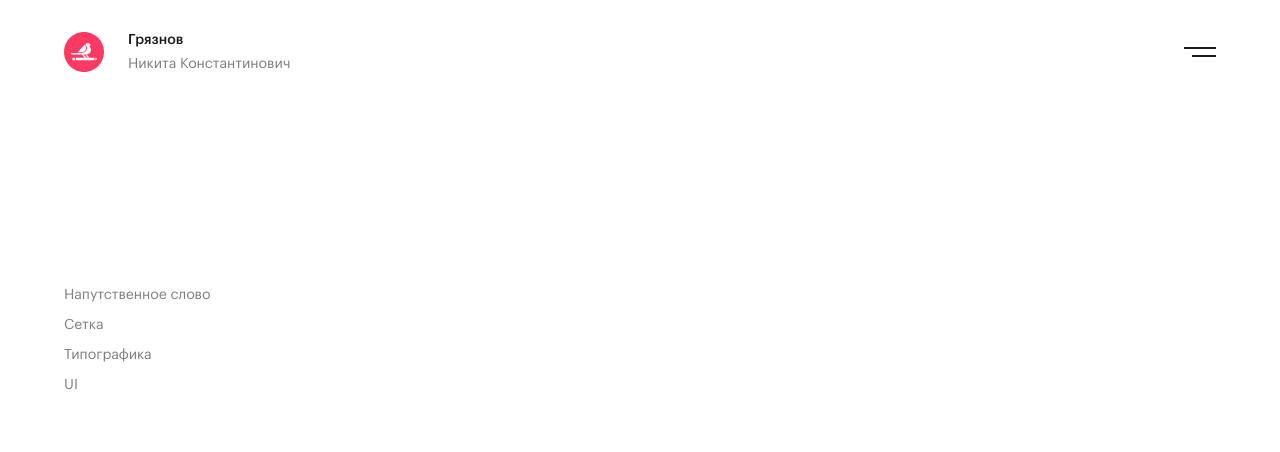
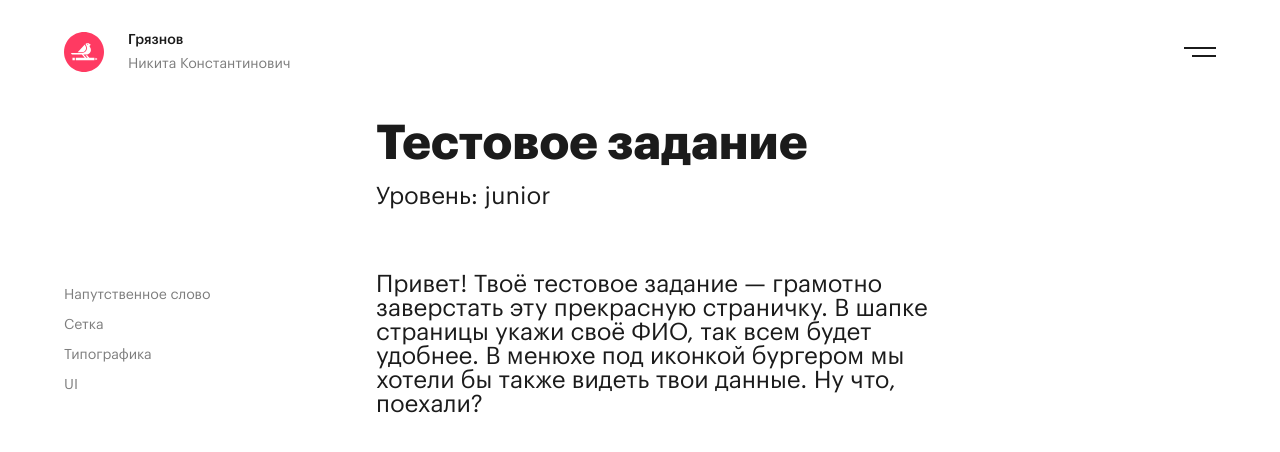
Before and after one commit to NikitaGryaznov111/GryaznovNikita, a website built with Vite: page index.html in a window 1280 px wide. Built offline with nearby package versions, Linux system fonts and the light colour scheme.

```diff
--- a/index.html
+++ b/index.html
@@ -16,11 +16,11 @@
 
 
     </aside>
-    <main id="gridContainer">
-      <!-- <section></section>
-      <section></section>
-      <section></section>
-      <section></section> -->
+    <main id="main">
+
+
+
+
     </main>
     <footer id="footer"></footer>
   </div>
--- /dev/null
+++ b/src/components/PartingWordSection/GreetingSection.module.scss
@@ -0,0 +1,18 @@
+.greeting {
+  margin-bottom: 80px;
+}
+.greetingTitle {
+  font-size: clamp(32px, 6vw, 48px);
+  font-weight: bold;
+  margin-bottom: 16px;
+}
+.greetingLevel {
+  font-weight: 400;
+  font-size: clamp(20px, 4vw, 24px);
+  margin-bottom: 64px;
+}
+.greetingDescription {
+  font-weight: 400;
+  font-size: clamp(20px, 4vw, 24px);
+  max-width: 592px;
+}
--- /dev/null
+++ b/src/components/PartingWordSection/GreetingSection.ts
@@ -0,0 +1,13 @@
+import styles from './GreetingSection.module.scss'
+
+export default function renderGreetingSection(): void {
+  const main = document.getElementById('main')
+  if (!main) return
+  main.innerHTML = `
+      <section class="${styles.greeting}" id="greeting">
+        <h1 class="${styles.greetingTitle}">Тестовое задание</h1>
+        <p class="${styles.greetingLevel}">Уровень: junior</p>
+        <p class="${styles.greetingDescription}">Привет! Твоё тестовое задание — грамотно заверстать эту прекрасную страничку. В шапке страницы укажи своё ФИО, так всем будет удобнее. В менюхе под иконкой бургером мы хотели бы также видеть твои данные. Ну что, поехали?</p>
+      </section>
+    `
+}
--- a/src/components/Sidebar/Sidebar.ts
+++ b/src/components/Sidebar/Sidebar.ts
@@ -5,7 +5,7 @@
   sidebar.innerHTML = `
      <nav>
         <ul class="${styles.navList}">
-          <li class="${styles.navItem}"><a href="#partingWord">Напутственное слово</a></li>
+          <li class="${styles.navItem}"><a href="#greeting">Напутственное слово</a></li>
           <li class="${styles.navItem}"><a href="#grid">Сетка</a></li>
           <li class="${styles.navItem}"><a href="#typography">Типографика</a></li>
           <li class="${styles.navItem}"><a href="#ui">UI</a></li>
--- a/src/main.ts
+++ b/src/main.ts
@@ -1,8 +1,10 @@
 import './/styles/main.scss'
 import renderHeader from './components/Header/Header'
 import renderMenu from './components/Menu/Menu'
+import renderGreetingSection from './components/PartingWordSection/GreetingSection'
 import renderSidebar from './components/Sidebar/Sidebar'
 
 renderHeader()
 renderMenu()
 renderSidebar()
+renderGreetingSection()
--- a/src/styles/main.scss
+++ b/src/styles/main.scss
@@ -16,27 +16,38 @@
   position: fixed;
   margin-top: 216px;
 }
-#gridContainer {
-  display: grid;
-  @include mixins.adaptiveGrid(desktop) {
-    grid-template-columns: repeat(12, minmax(60px, 80px));
-    gap: variables.$gap-desktop;
-    max-width: 1312px;
-    min-width: 1072px;
+#main {
+  margin-left: 312px;
+  margin-top: 48px;
+
+  @media (max-width: 768px) {
+    margin-left: 212px;
   }
-  @include mixins.adaptiveGrid(tablet) {
-    grid-template-columns: repeat(8, minmax(56px, 88px));
-    gap: variables.$gap-tablet;
-    max-width: 928px;
-    min-width: 672px;
-  }
-  @include mixins.adaptiveGrid(mobile) {
-    grid-template-columns: repeat(4, minmax(56px, 88px));
-    gap: variables.$gap-mobile;
-    max-width: 424px;
-    min-width: 296px;
+  @media (max-width: 480px) {
+    margin-left: 155px;
   }
 }
+// #gridContainer {
+//   display: grid;
+//   @include mixins.adaptiveGrid(desktop) {
+//     grid-template-columns: repeat(12, minmax(60px, 80px));
+//     gap: variables.$gap-desktop;
+//     max-width: 1312px;
+//     min-width: 1072px;
+//   }
+//   @include mixins.adaptiveGrid(tablet) {
+//     grid-template-columns: repeat(8, minmax(56px, 88px));
+//     gap: variables.$gap-tablet;
+//     max-width: 928px;
+//     min-width: 672px;
+//   }
+//   @include mixins.adaptiveGrid(mobile) {
+//     grid-template-columns: repeat(4, minmax(56px, 88px));
+//     gap: variables.$gap-mobile;
+//     max-width: 424px;
+//     min-width: 296px;
+//   }
+// }
 #menu {
   padding: 8px 0 8px 8px;
   margin: 0 auto;
```
